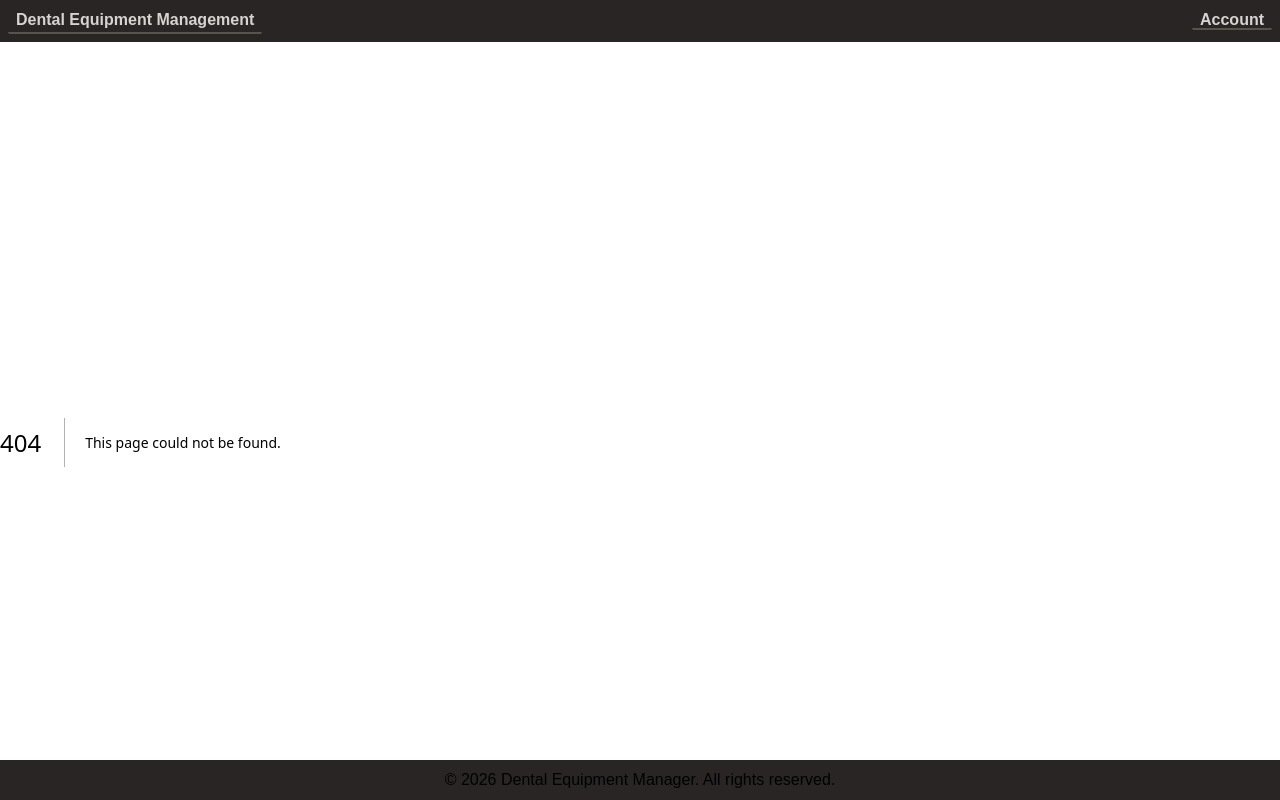
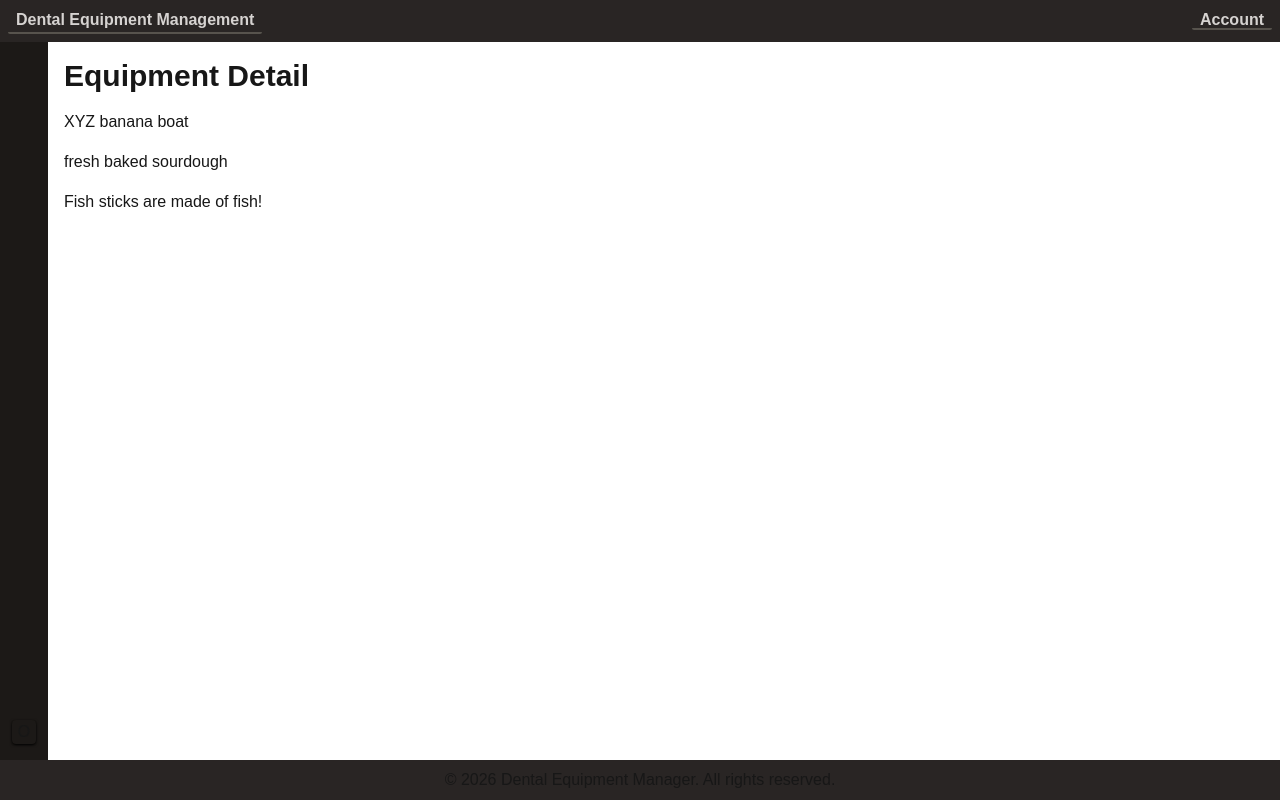
Before and after one commit to KylePep/DentalEquipmentManager, a Next.js app in the folder apps/web/: page /equipment/1 in a window 1280 px wide. Before the commit this address had no page. Built offline with nearby package versions, Linux system fonts and the light colour scheme.

Commit message:
equipment detail page

```diff
--- /dev/null
+++ b/apps/web/src/app/(app)/equipment/[id]/page.tsx
@@ -0,0 +1,13 @@
+import { Heading } from "@/components/Heading";
+import { PageWrapper } from "@/components/PageWrapper";
+
+export default function equipmentDetailPage() {
+  return (
+    <PageWrapper>
+      <Heading level={1}>Equipment Detail</Heading>
+      <span>XYZ banana boat</span>
+      <span>fresh baked sourdough</span>
+      <p>Fish sticks are made of fish!</p>
+    </PageWrapper>
+  )
+}
--- a/apps/web/src/components/EquipmentList.tsx
+++ b/apps/web/src/components/EquipmentList.tsx
@@ -5,6 +5,7 @@ import type { Equipment } from "@/lib/api";
 import { EditEquipment } from "./EditEquipment";
 import { DeletingEquipment } from "./DeletingEquipment";
 import { Modal } from "./Modal";
+import Link from "next/link";
 
 const equipmentColumns: Record<string, keyof Equipment> = {
   'Name': 'name',
@@ -58,6 +59,9 @@ export function EquipmentList({ equipment }: { equipment: Equipment[] }) {
                 ))}
                 <td className="flex gap-2">
                   <div>
+                    <Link href={"/equipment/1"} className="bg-green-800 text-white py-0 px-1 rounded text-xs hover:bg-green-950 hover:cursor-pointer duration-300 ease-in-out">Select</Link>
+                  </div>
+                  <div>
                     <button onClick={() => setDialog({ mode: "edit", item })} className="bg-yellow-800 text-white py-0 px-1 rounded text-xs hover:bg-yellow-950 hover:cursor-pointer duration-300 ease-in-out">Edit</button>
                   </div>
                   <div>
--- a/apps/web/src/components/SideMenu.tsx
+++ b/apps/web/src/components/SideMenu.tsx
@@ -21,7 +21,7 @@ export function SideMenu() {
   return (
     <>
 
-      <div className={`h-full flex flex-col gap-4 justify-end items-center bg-stone-900 duration-300 transition-all py-4 px-2 overflow-hidden ${open ? 'min-w-42' : 'w-12'}`}>
+      <div className={`h-full flex flex-col gap-4 shrink-0 justify-end items-center bg-stone-900 transition-all duration-300 ease-in-out py-4 px-2 overflow-hidden ${open ? 'w-42' : 'w-12'}`}>
         {open && (
           <section className="flex flex-col gap-2 w-full">
             {primary.map((i) => <NavLink key={i.href} {...i} />)}
```
